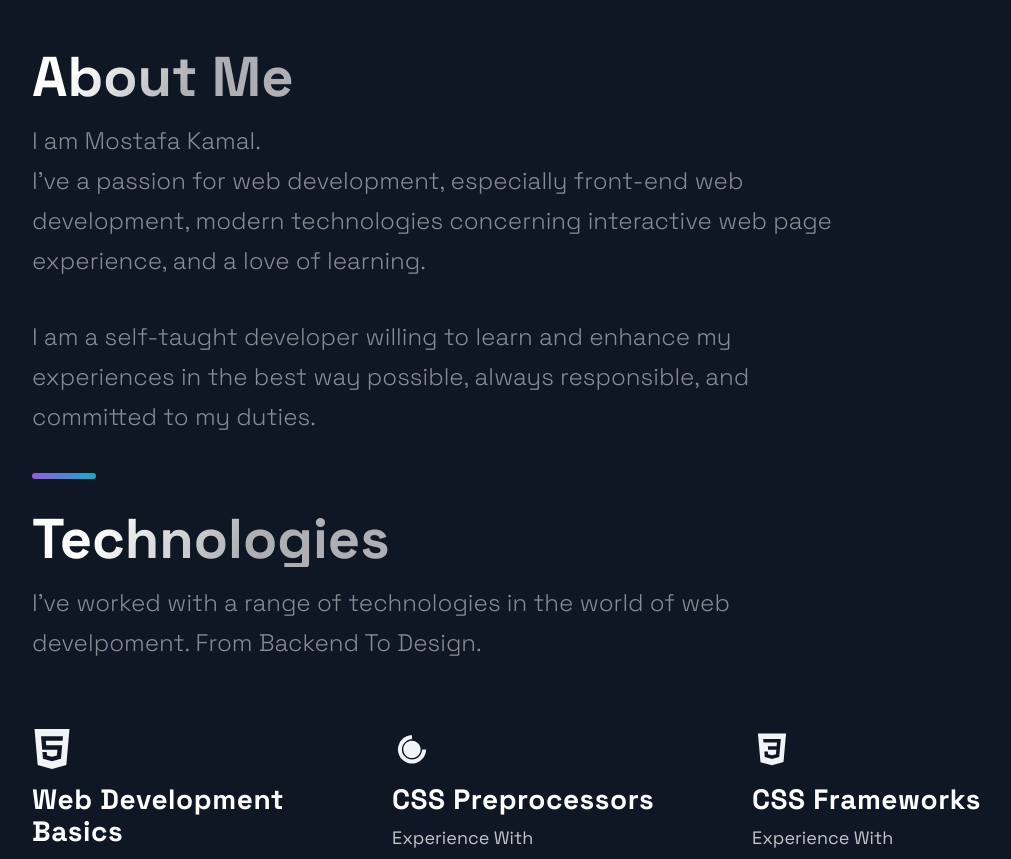
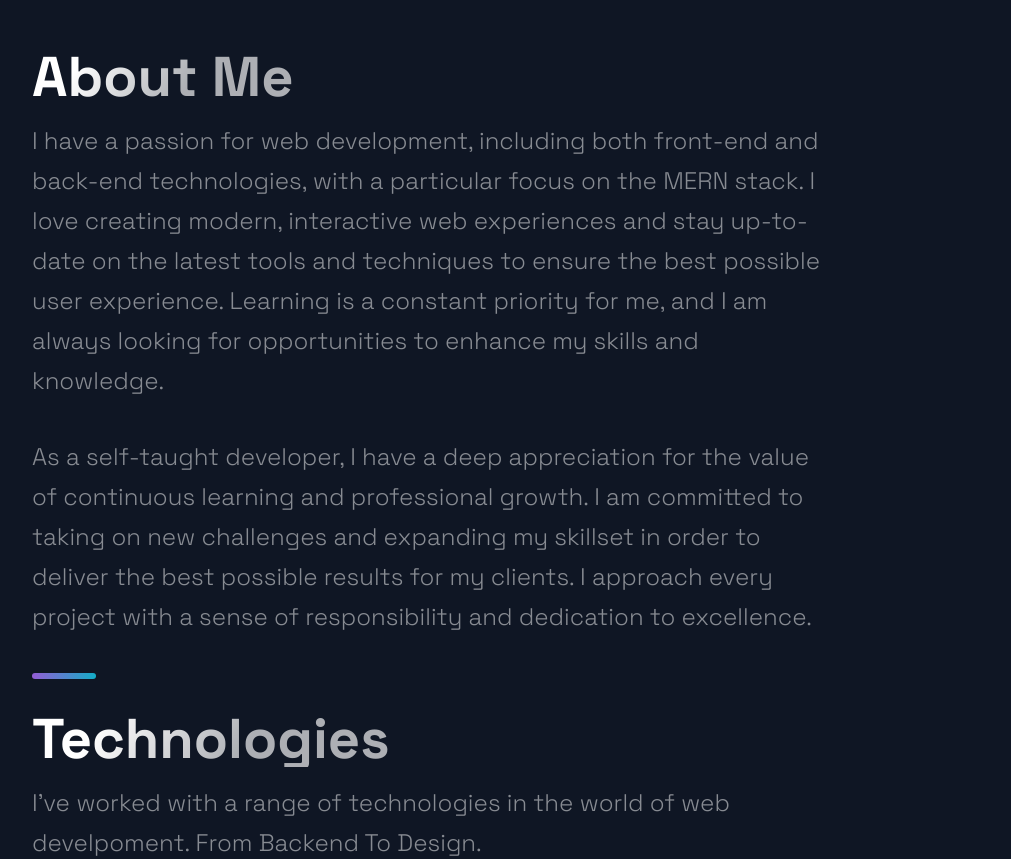
Before and after one commit to mostafakamal22/nextjs-portfolio, a Next.js app: page / in a window 1280 px wide. Shown: the part 620-1479 px from the top of the page, without its empty margins (88-1099 px from the left). Built offline with nearby package versions, Linux system fonts and the light colour scheme.

Commit message:
improve about me section phrases

```diff
--- a/src/components/About/AboutMe.tsx
+++ b/src/components/About/AboutMe.tsx
@@ -1,4 +1,4 @@
-import React, { useEffect } from "react";
+import { Dispatch, SetStateAction, useEffect } from "react";
 import { config, useTransition } from "react-spring";
 import {
   Section,
@@ -9,7 +9,7 @@ import {
 
 interface AboutMeProps {
   animateAbout: boolean;
-  setAnimateAbout(bol: boolean): void;
+  setAnimateAbout: Dispatch<SetStateAction<boolean>>;
 }
 
 const AboutMe = ({ animateAbout, setAnimateAbout }: AboutMeProps) => {
@@ -44,10 +44,13 @@ const AboutMe = ({ animateAbout, setAnimateAbout }: AboutMeProps) => {
         (styles, item) =>
           item && (
             <SectionText style={styles}>
-              I am Mostafa Kamal. <br />
-              I've a passion for web development, especially front-end web
-              development, modern technologies concerning interactive web page
-              experience, and a love of learning.{" "}
+              I have a passion for web development, including both front-end and
+              back-end technologies, with a particular focus on the MERN stack.
+              I love creating modern, interactive web experiences and stay
+              up-to-date on the latest tools and techniques to ensure the best
+              possible user experience. Learning is a constant priority for me,
+              and I am always looking for opportunities to enhance my skills and
+              knowledge.
             </SectionText>
           )
       )}
@@ -56,9 +59,12 @@ const AboutMe = ({ animateAbout, setAnimateAbout }: AboutMeProps) => {
         (styles, item) =>
           item && (
             <SectionText style={styles}>
-              I am a self-taught developer willing to learn and enhance my
-              experiences in the best way possible, always responsible, and
-              committed to my duties.{" "}
+              As a self-taught developer, I have a deep appreciation for the
+              value of continuous learning and professional growth. I am
+              committed to taking on new challenges and expanding my skillset in
+              order to deliver the best possible results for my clients. I
+              approach every project with a sense of responsibility and
+              dedication to excellence.
             </SectionText>
           )
       )}
```
